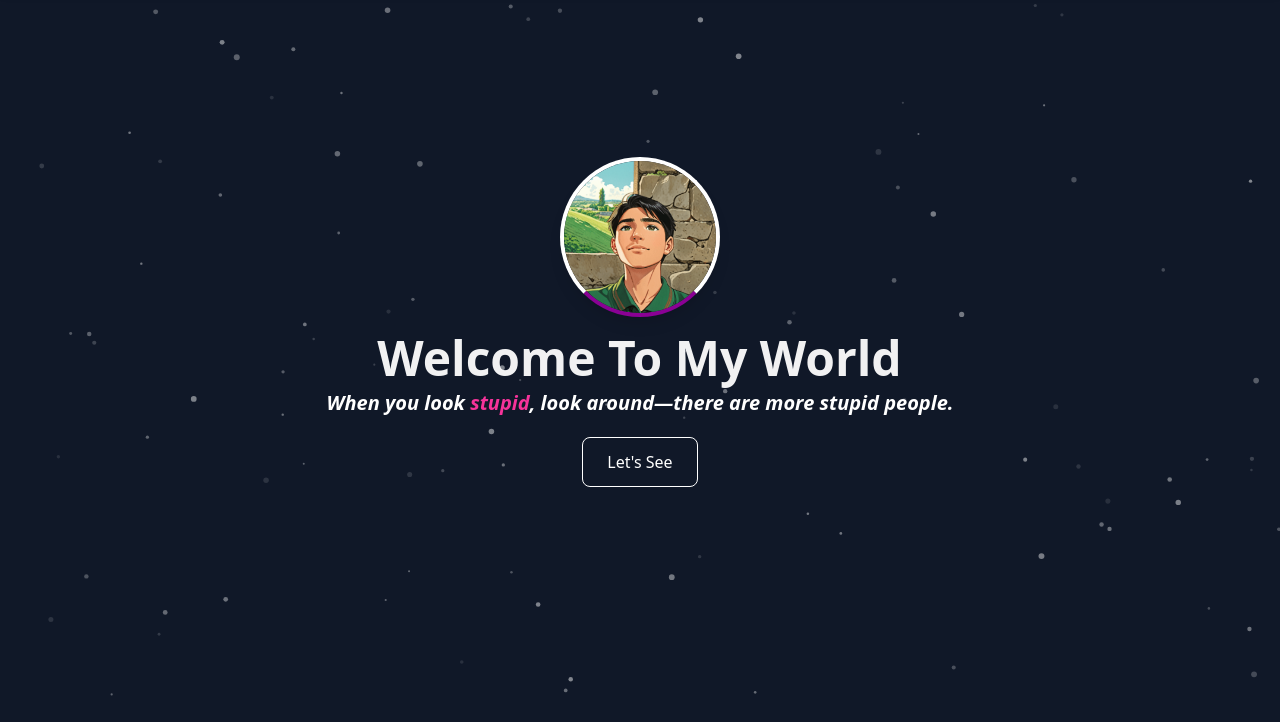
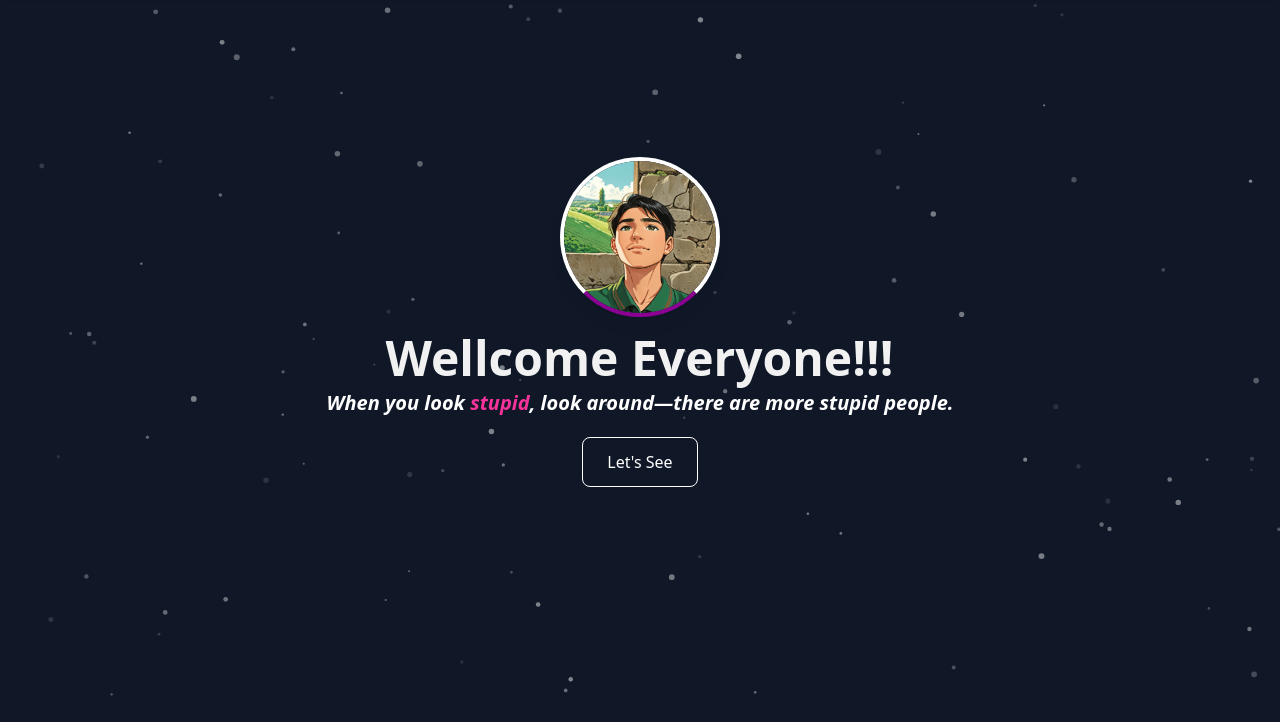
Before and after one commit to gilangpramnnaa/tailwindcss-branding, a website: page index.html in a window 1280 px wide. Shown: the part 78-800 px from the top of the page. Drawn offline with nearby package versions, Linux system fonts and the light colour scheme; grey boxes are pictures that could not be loaded; animation ran at ten frames a second.

Commit message:
Update index.html

```diff
--- a/index.html
+++ b/index.html
@@ -129,7 +129,7 @@
         <img src="img/foto-pofil.png" alt="Foto Profil"
             class="w-40 h-40 rounded-full border-4 border-b-fuchsia-800 shadow-lg">
             <h1 class="animate-glitch text-5xl font-extrabold mt-4 text-white">
-              Welcome To My World
+              Wellcome Everyone!!!
           </h1>
         <blockquote id="quote" class="text-xl font-semibold italic mt-2">
             When you look
```
